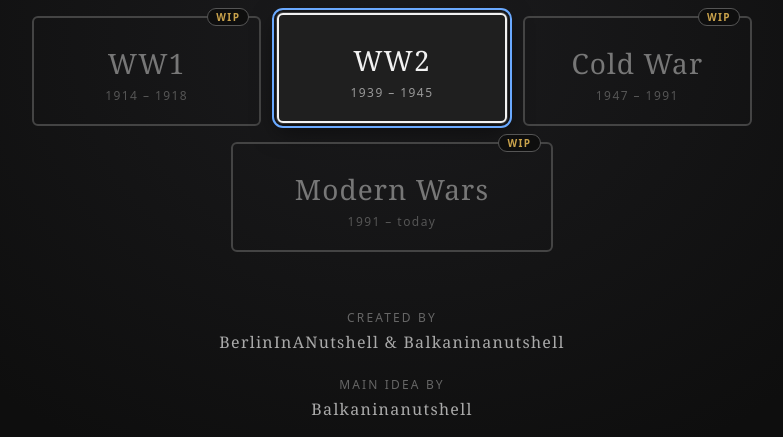
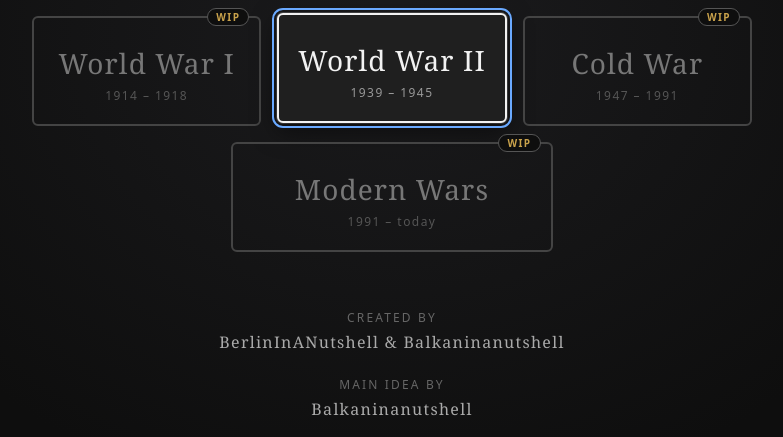
Before and after one commit to traditionalmapping/wiki, a plain HTML site: page index.html in a window 1280 px wide. Shown: the part 242-679 px from the top of the page, without its empty margins (248-1031 px from the left). Drawn offline with nearby package versions, Linux system fonts and the light colour scheme; no server answers.

Commit message:
Update index.html

```diff
--- a/index.html
+++ b/index.html
@@ -20,12 +20,12 @@
       <p class="menu-sub">Traditional Mapping Wiki</p>
       <div class="menu-grid">
         <button type="button" class="period" disabled>
-          <span class="period-name">WW1</span>
+          <span class="period-name">World War I</span>
           <span class="period-dates">1914 – 1918</span>
           <span class="period-badge">WIP</span>
         </button>
         <button type="button" class="period period-open" id="open-ww2">
-          <span class="period-name">WW2</span>
+          <span class="period-name">World War II</span>
           <span class="period-dates">1939 – 1945</span>
         </button>
         <button type="button" class="period" disabled>
```
